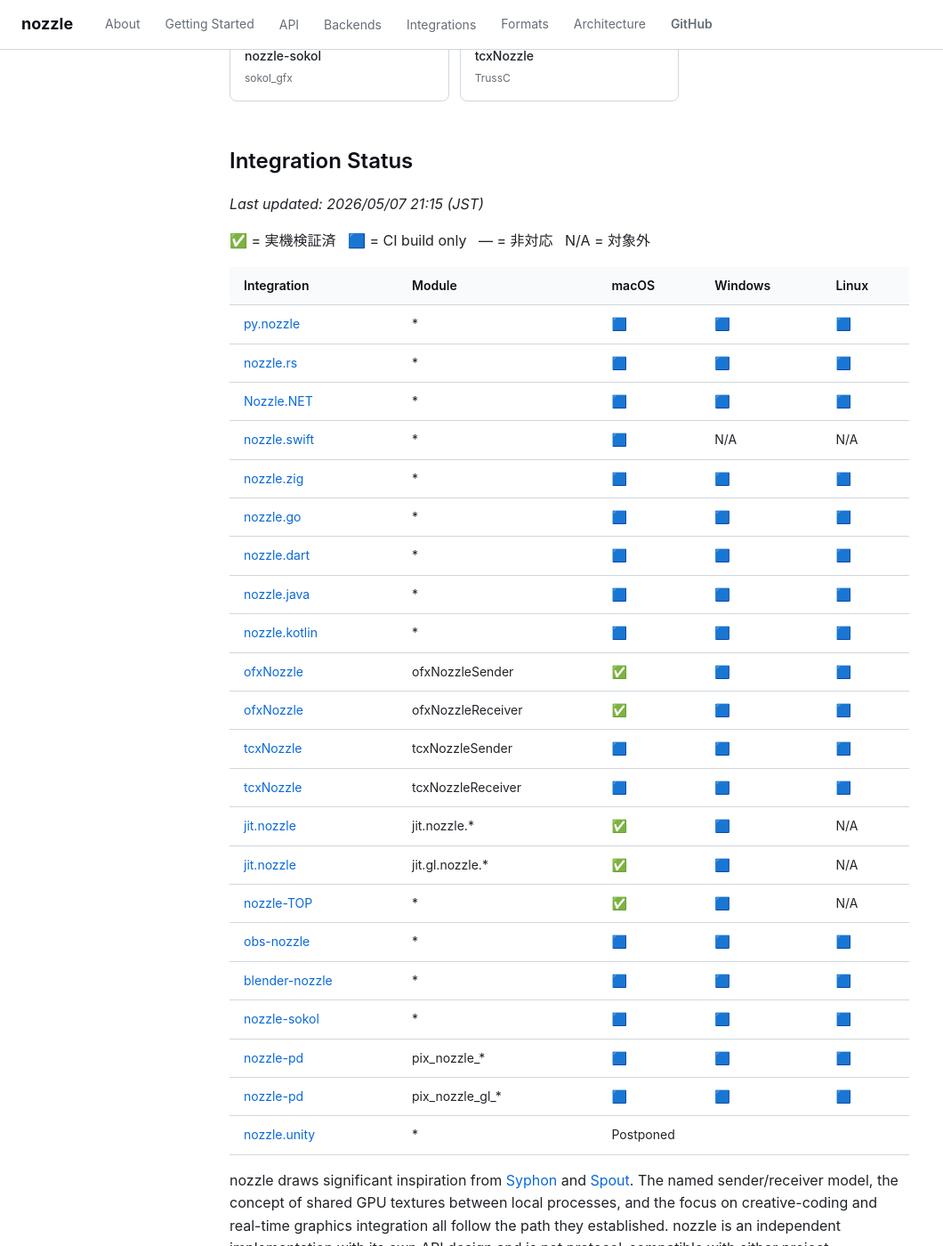
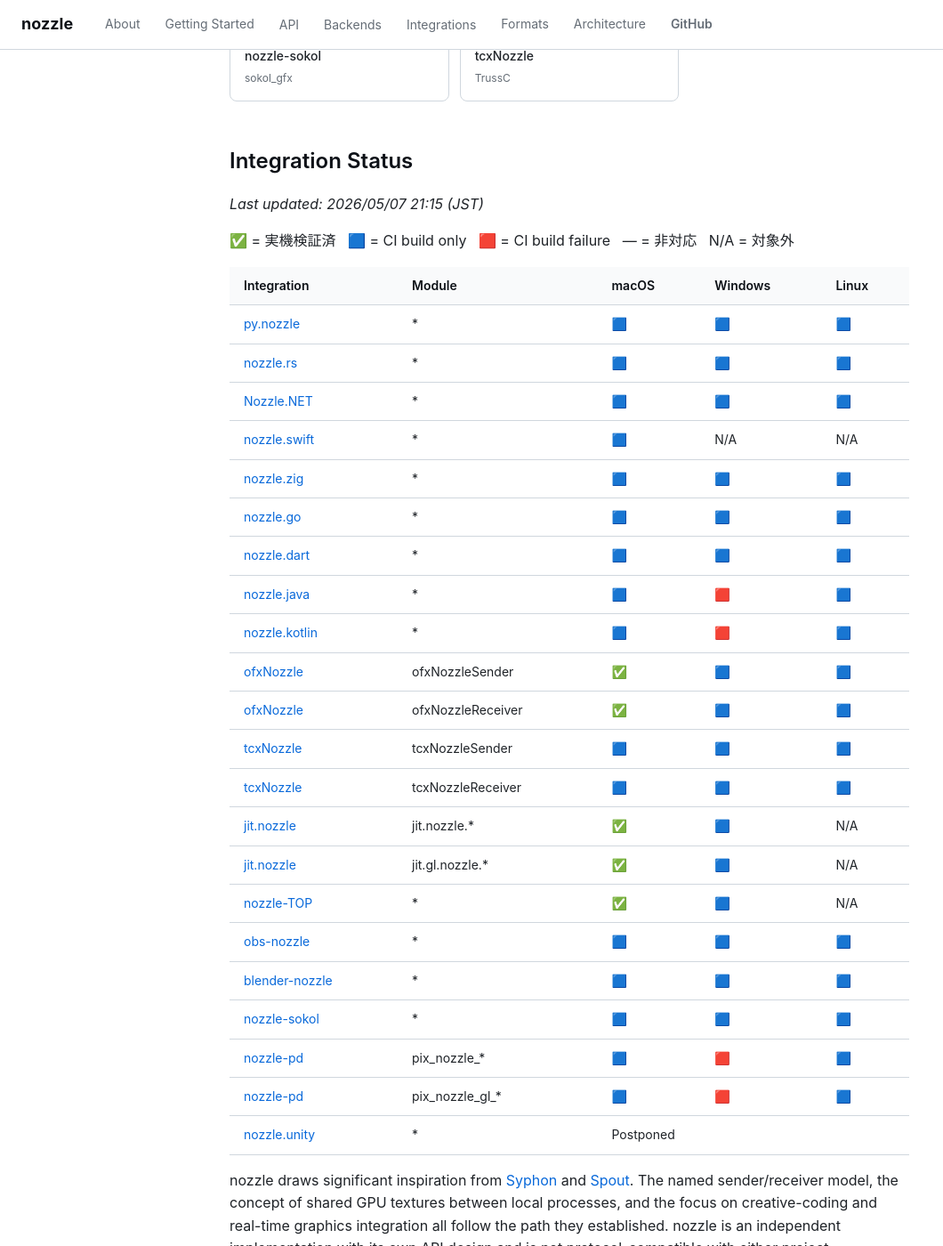
Before and after one commit to nozzle-io/.github, a Jekyll site: the page built from index.md, in a window 1280 px wide and 1400 px high, scrolled down 2220 px. Shown: the whole window at 89% size, without its empty margins (0-1060 px from the left). Built offline with Jekyll 4.4.1, drawn with Linux system fonts in a browser that asks for light colours.

Commit message:
fix: mark java/kotlin/pd Windows as CI failure, not build-only

```diff
--- a/index.md
+++ b/index.md
@@ -119,7 +119,7 @@ auto info = frame.info();
 <h2>Integration Status</h2>
 
 <p><em>Last updated: 2026/05/07 21:15 (JST)</em></p>
-<p>✅ = 実機検証済 &nbsp; 🟦 = CI build only &nbsp; — = 非対応 &nbsp; N/A = 対象外</p>
+<p>✅ = 実機検証済 &nbsp; 🟦 = CI build only &nbsp; 🟥 = CI build failure &nbsp; — = 非対応 &nbsp; N/A = 対象外</p>
 
 <table>
   <thead>
@@ -133,8 +133,8 @@ auto info = frame.info();
     <tr><td><a href="https://github.com/nozzle-io/nozzle.zig">nozzle.zig</a></td><td>*</td><td>🟦</td><td>🟦</td><td>🟦</td></tr>
     <tr><td><a href="https://github.com/nozzle-io/nozzle.go">nozzle.go</a></td><td>*</td><td>🟦</td><td>🟦</td><td>🟦</td></tr>
     <tr><td><a href="https://github.com/nozzle-io/nozzle.dart">nozzle.dart</a></td><td>*</td><td>🟦</td><td>🟦</td><td>🟦</td></tr>
-    <tr><td><a href="https://github.com/nozzle-io/nozzle.java">nozzle.java</a></td><td>*</td><td>🟦</td><td>🟦</td><td>🟦</td></tr>
-    <tr><td><a href="https://github.com/nozzle-io/nozzle.kotlin">nozzle.kotlin</a></td><td>*</td><td>🟦</td><td>🟦</td><td>🟦</td></tr>
+    <tr><td><a href="https://github.com/nozzle-io/nozzle.java">nozzle.java</a></td><td>*</td><td>🟦</td><td>🟥</td><td>🟦</td></tr>
+    <tr><td><a href="https://github.com/nozzle-io/nozzle.kotlin">nozzle.kotlin</a></td><td>*</td><td>🟦</td><td>🟥</td><td>🟦</td></tr>
     <tr><td><a href="https://github.com/nozzle-io/ofxNozzle">ofxNozzle</a></td><td>ofxNozzleSender</td><td>✅</td><td>🟦</td><td>🟦</td></tr>
     <tr><td><a href="https://github.com/nozzle-io/ofxNozzle">ofxNozzle</a></td><td>ofxNozzleReceiver</td><td>✅</td><td>🟦</td><td>🟦</td></tr>
     <tr><td><a href="https://github.com/nozzle-io/tcxNozzle">tcxNozzle</a></td><td>tcxNozzleSender</td><td>🟦</td><td>🟦</td><td>🟦</td></tr>
@@ -145,8 +145,8 @@ auto info = frame.info();
     <tr><td><a href="https://github.com/nozzle-io/obs-nozzle">obs-nozzle</a></td><td>*</td><td>🟦</td><td>🟦</td><td>🟦</td></tr>
     <tr><td><a href="https://github.com/nozzle-io/blender-nozzle">blender-nozzle</a></td><td>*</td><td>🟦</td><td>🟦</td><td>🟦</td></tr>
     <tr><td><a href="https://github.com/nozzle-io/nozzle-sokol">nozzle-sokol</a></td><td>*</td><td>🟦</td><td>🟦</td><td>🟦</td></tr>
-    <tr><td><a href="https://github.com/nozzle-io/nozzle-pd">nozzle-pd</a></td><td>pix_nozzle_*</td><td>🟦</td><td>🟦</td><td>🟦</td></tr>
-    <tr><td><a href="https://github.com/nozzle-io/nozzle-pd">nozzle-pd</a></td><td>pix_nozzle_gl_*</td><td>🟦</td><td>🟦</td><td>🟦</td></tr>
+    <tr><td><a href="https://github.com/nozzle-io/nozzle-pd">nozzle-pd</a></td><td>pix_nozzle_*</td><td>🟦</td><td>🟥</td><td>🟦</td></tr>
+    <tr><td><a href="https://github.com/nozzle-io/nozzle-pd">nozzle-pd</a></td><td>pix_nozzle_gl_*</td><td>🟦</td><td>🟥</td><td>🟦</td></tr>
     <tr><td><a href="https://github.com/nozzle-io/nozzle.unity">nozzle.unity</a></td><td>*</td><td colspan="3">Postponed</td></tr>
   </tbody>
 </table>
```
